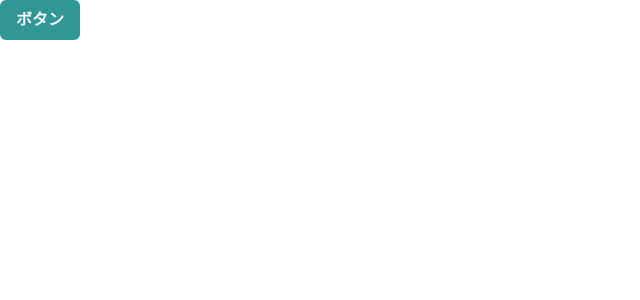
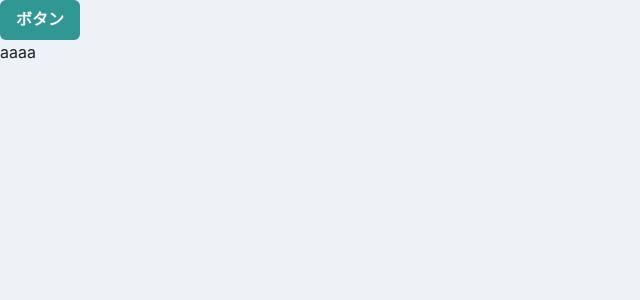
Before and after one commit to Naughty1029/React-User-Management-app, a React (Create React App) app: page / in a window 1280 px wide. Shown: the top 300 px of the page, without its empty margins (0-640 px from the left). Built offline with nearby package versions, Linux system fonts and the light colour scheme.

Commit message:
グローバルなスタイルの設定

```diff
--- a/src/App.css
+++ /dev/null
@@ -1,38 +0,0 @@
-.App {
-  text-align: center;
-}
-
-.App-logo {
-  height: 40vmin;
-  pointer-events: none;
-}
-
-@media (prefers-reduced-motion: no-preference) {
-  .App-logo {
-    animation: App-logo-spin infinite 20s linear;
-  }
-}
-
-.App-header {
-  background-color: #282c34;
-  min-height: 100vh;
-  display: flex;
-  flex-direction: column;
-  align-items: center;
-  justify-content: center;
-  font-size: calc(10px + 2vmin);
-  color: white;
-}
-
-.App-link {
-  color: #61dafb;
-}
-
-@keyframes App-logo-spin {
-  from {
-    transform: rotate(0deg);
-  }
-  to {
-    transform: rotate(360deg);
-  }
-}
--- a/src/App.tsx
+++ b/src/App.tsx
@@ -1,10 +1,11 @@
-import "./App.css";
 import { Button, ChakraProvider } from "@chakra-ui/react";
+import theme from "theme/theme";
 
 function App() {
   return (
-    <ChakraProvider>
+    <ChakraProvider theme={theme}>
       <Button colorScheme="teal">ボタン</Button>
+      <p>aaaa</p>
     </ChakraProvider>
   );
 }
--- /dev/null
+++ b/src/theme/theme.ts
@@ -0,0 +1,14 @@
+import { extendTheme } from "@chakra-ui/react";
+
+const theme = extendTheme({
+  styles: {
+    global: {
+      body: {
+        backgroundColor: "gray.100",
+        color: "gray.800",
+      },
+    },
+  },
+});
+
+export default theme;
```
